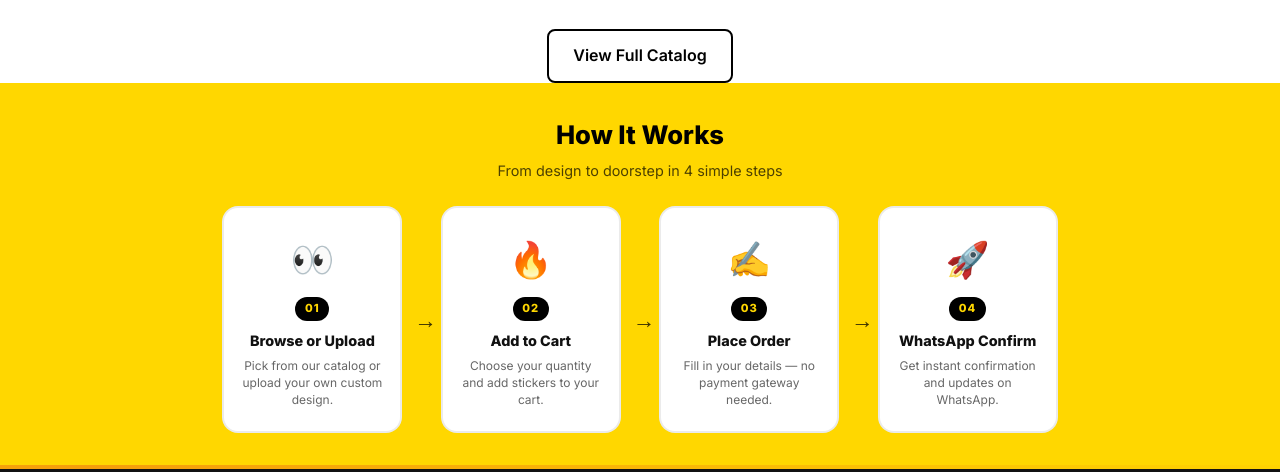
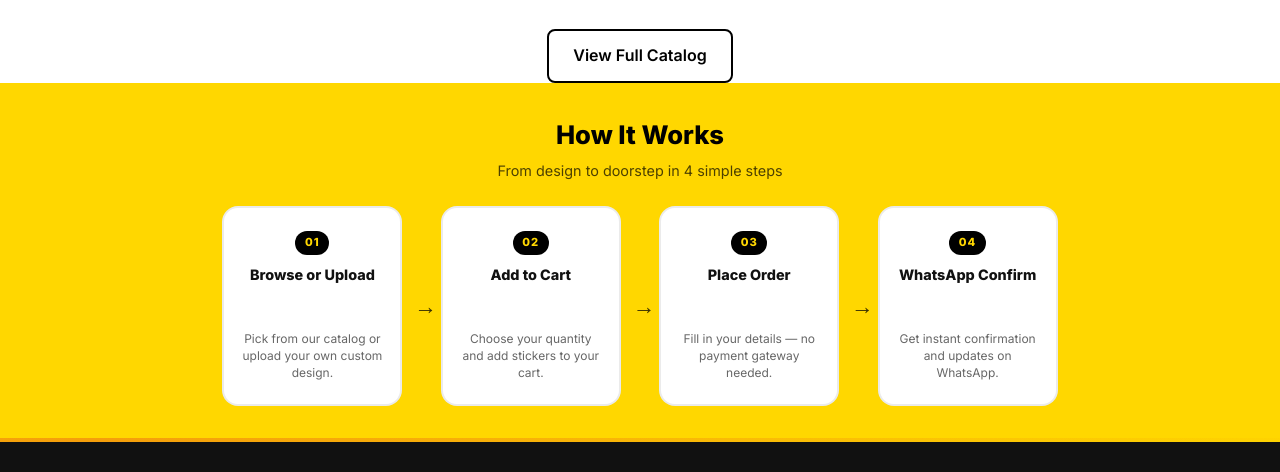
Before and after one commit to 24bt04d224/StickGPT, a website: page index.html in a window 1280 px wide. Shown: the part 2945-3417 px from the top of the page. Drawn offline with Linux system fonts and the light colour scheme; no server answers.

Commit message:
Remove emoji icons from How It Works steps

```diff
--- a/index.html
+++ b/index.html
@@ -69,28 +69,24 @@
             <p class="hiw-subtitle">From design to doorstep in 4 simple steps</p>
             <div class="steps-grid">
                 <div class="step">
-                    <div class="step-icon">👀</div>
                     <div class="step-number">01</div>
                     <h3>Browse or Upload</h3>
                     <p>Pick from our catalog or upload your own custom design.</p>
                 </div>
                 <div class="step-arrow">→</div>
                 <div class="step">
-                    <div class="step-icon">🔥</div>
                     <div class="step-number">02</div>
                     <h3>Add to Cart</h3>
                     <p>Choose your quantity and add stickers to your cart.</p>
                 </div>
                 <div class="step-arrow">→</div>
                 <div class="step">
-                    <div class="step-icon">✍️</div>
                     <div class="step-number">03</div>
                     <h3>Place Order</h3>
                     <p>Fill in your details — no payment gateway needed.</p>
                 </div>
                 <div class="step-arrow">→</div>
                 <div class="step">
-                    <div class="step-icon">🚀</div>
                     <div class="step-number">04</div>
                     <h3>WhatsApp Confirm</h3>
                     <p>Get instant confirmation and updates on WhatsApp.</p>
```
